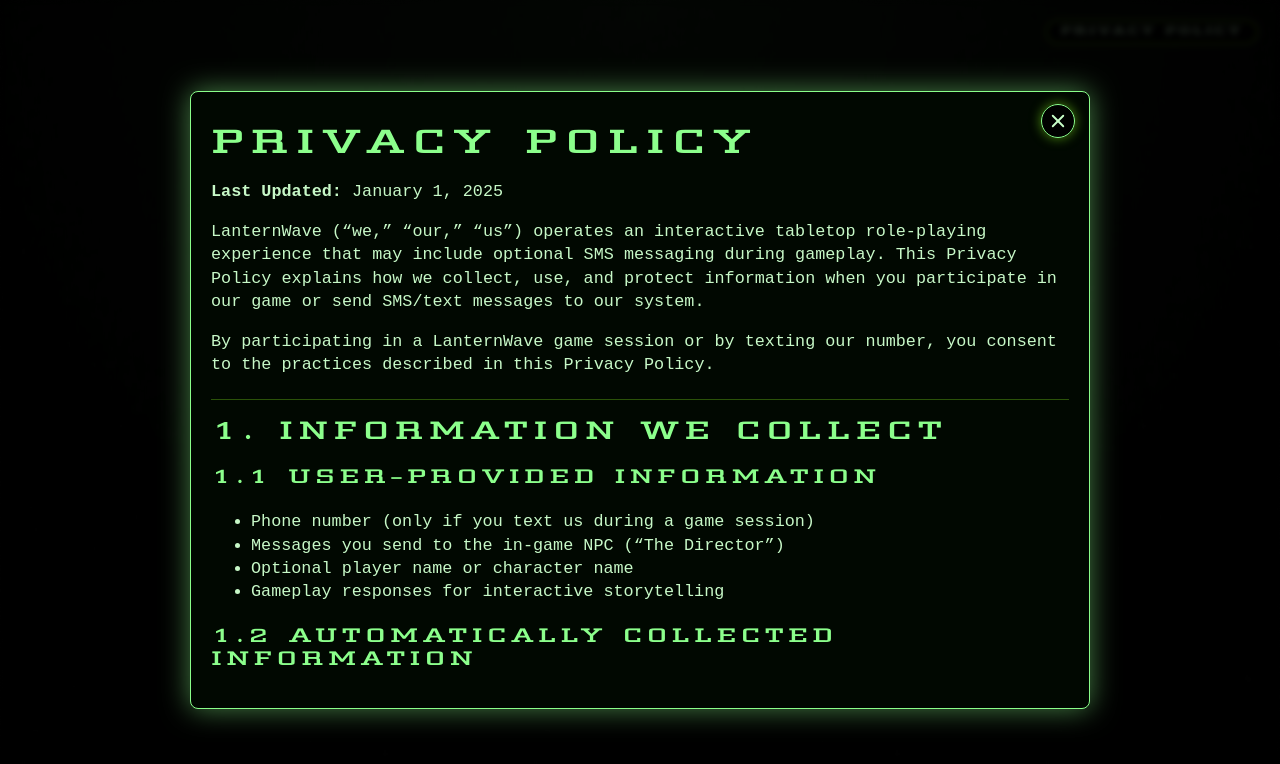
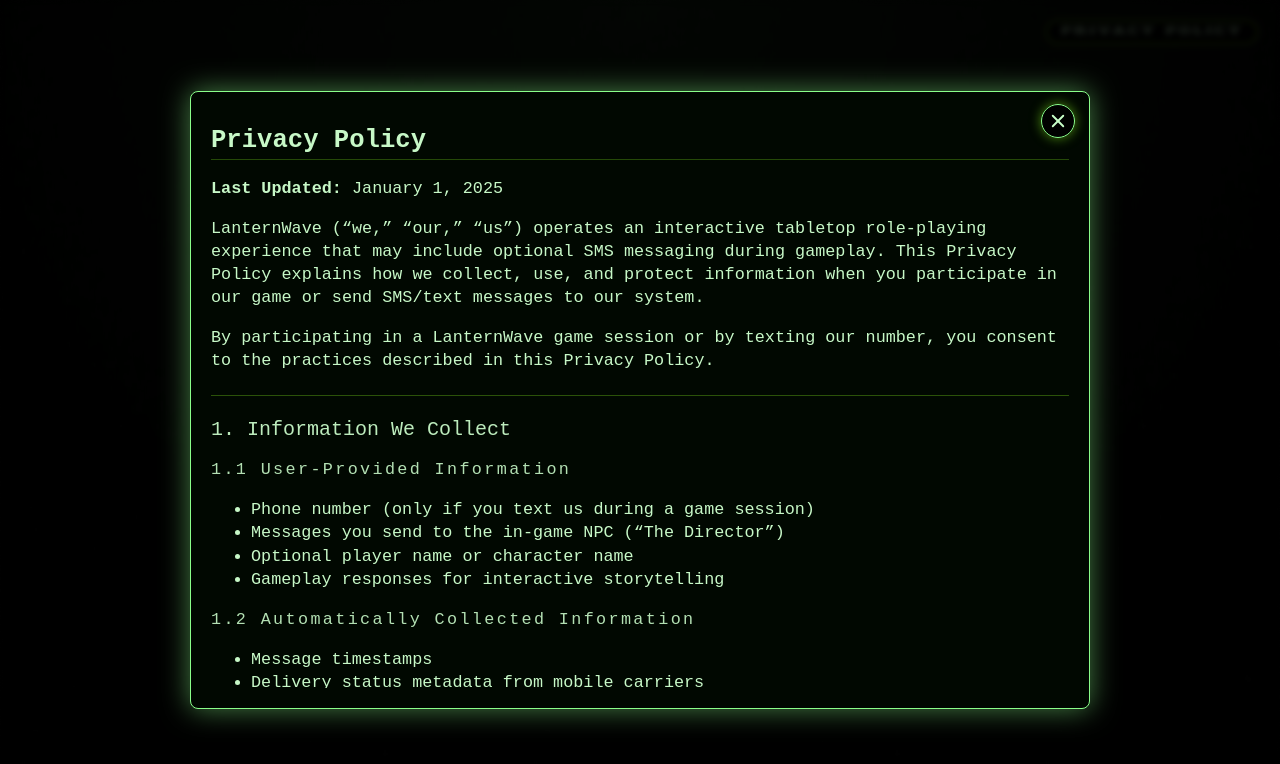
Before and after one commit to hyperspacehq1/lanternwave, a React (Vite) app: page /privacy-policy in a window 1280 px wide. Both pictures are taken after a click on the button "PRIVACY POLICY". Shown: the top 764 px of the page. Built offline with nearby package versions, Linux system fonts and the light colour scheme.

Commit message:
update message

```diff
--- a/src/pages/access-gate.css
+++ b/src/pages/access-gate.css
@@ -364,14 +364,42 @@
   line-height: 1.45rem;
 }
 
+* --- Refined Privacy Policy Heading Scale (More Professional) --- */
+
 .boot-privacy-text h1,
 .boot-privacy-text h2,
 .boot-privacy-text h3 {
   font-family: "MU-TH-UR", system-ui, sans-serif !important;
   color: #8cff8c !important;
-  letter-spacing: 0.22em;
+  letter-spacing: 0.18em;
   text-transform: uppercase;
-  margin-top: 1.4rem;
+  margin-top: 1.1rem;
+  margin-bottom: 0.6rem;
+}
+
+/* Title – slimmer, more elegant */
+.boot-privacy-text h1 {
+  font-size: 1.6rem;
+  font-weight: 600;
+  border-bottom: 1px solid rgba(108,196,23,0.35);
+  padding-bottom: 0.4rem;
+  margin-bottom: 1rem;
+}
+
+/* Section Headings */
+.boot-privacy-text h2 {
+  font-size: 1.25rem;
+  font-weight: 500;
+  opacity: 0.95;
+}
+
+/* Subheadings */
+.boot-privacy-text h3 {
+  font-size: 1.05rem;
+  font-weight: 500;
+  letter-spacing: 0.14em;
+  opacity: 0.90;
+  margin-top: 0.9rem;
 }
 
 .boot-privacy-text hr {
--- a/src/styles.css
+++ b/src/styles.css
@@ -234,7 +234,7 @@
   font-size: 0.7rem;
 
   /* NEW LINE SPACING */
-  margin: 5px 0;
+  margin: 3px 0;
 }
 
 .lw-clip-row:nth-child(odd) {
```
Also changed, not shown: 2 other files (tests, documents, lock files or other folders).
